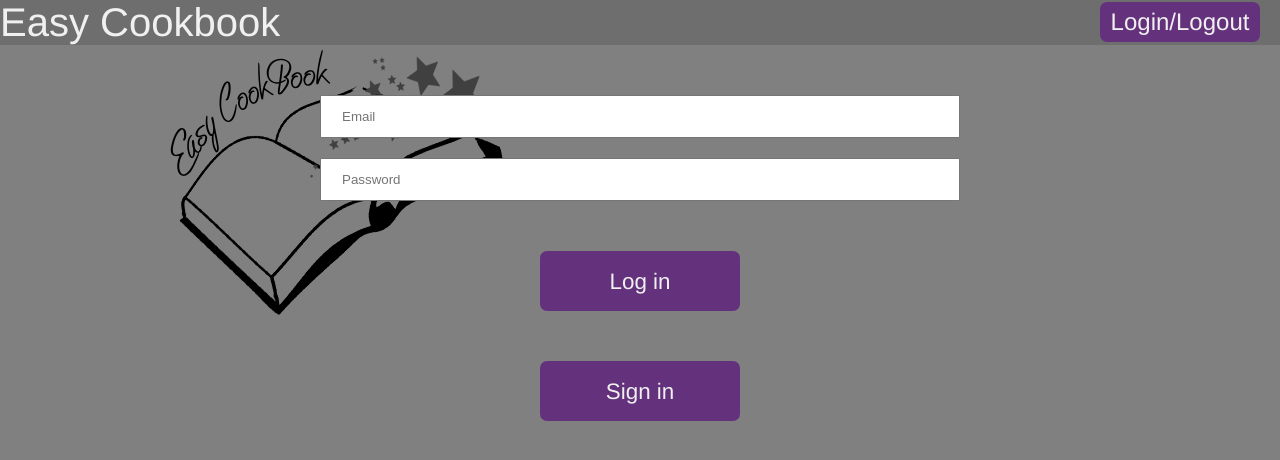
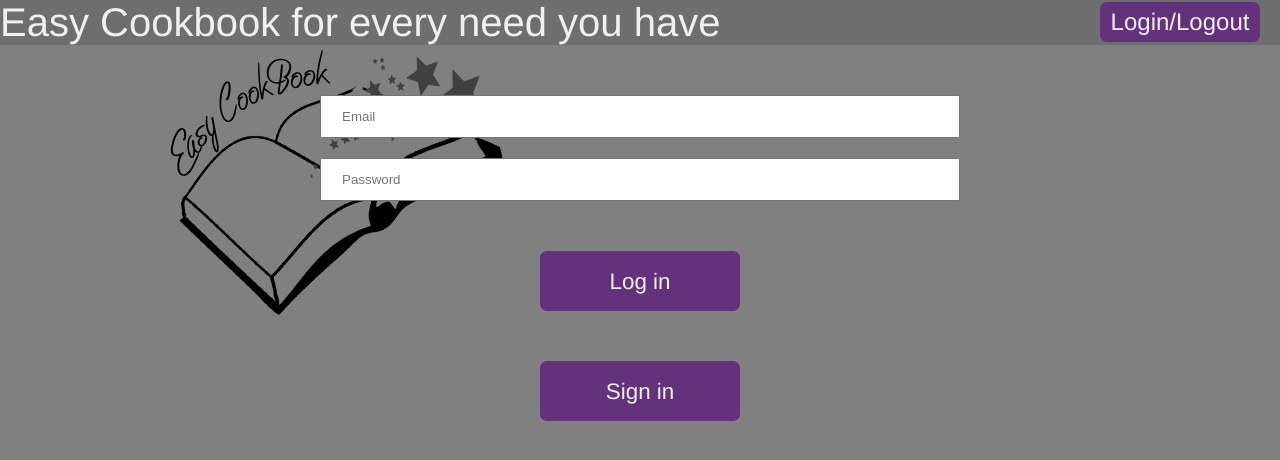
Before and after one commit to KevinA1224/EasyCookbook, a plain HTML site: page index.html in a window 1280 px wide. Drawn offline with nearby package versions, Linux system fonts and the light colour scheme.

Commit message:
Update index.html

```diff
--- a/index.html
+++ b/index.html
@@ -10,7 +10,7 @@
 </head>
 
 <body>
-    <header>Easy Cookbook
+    <header>Easy Cookbook for every need you have
     <button class="button loginAndLogout">Login/Logout</button>
     </header>
     <content>
```
